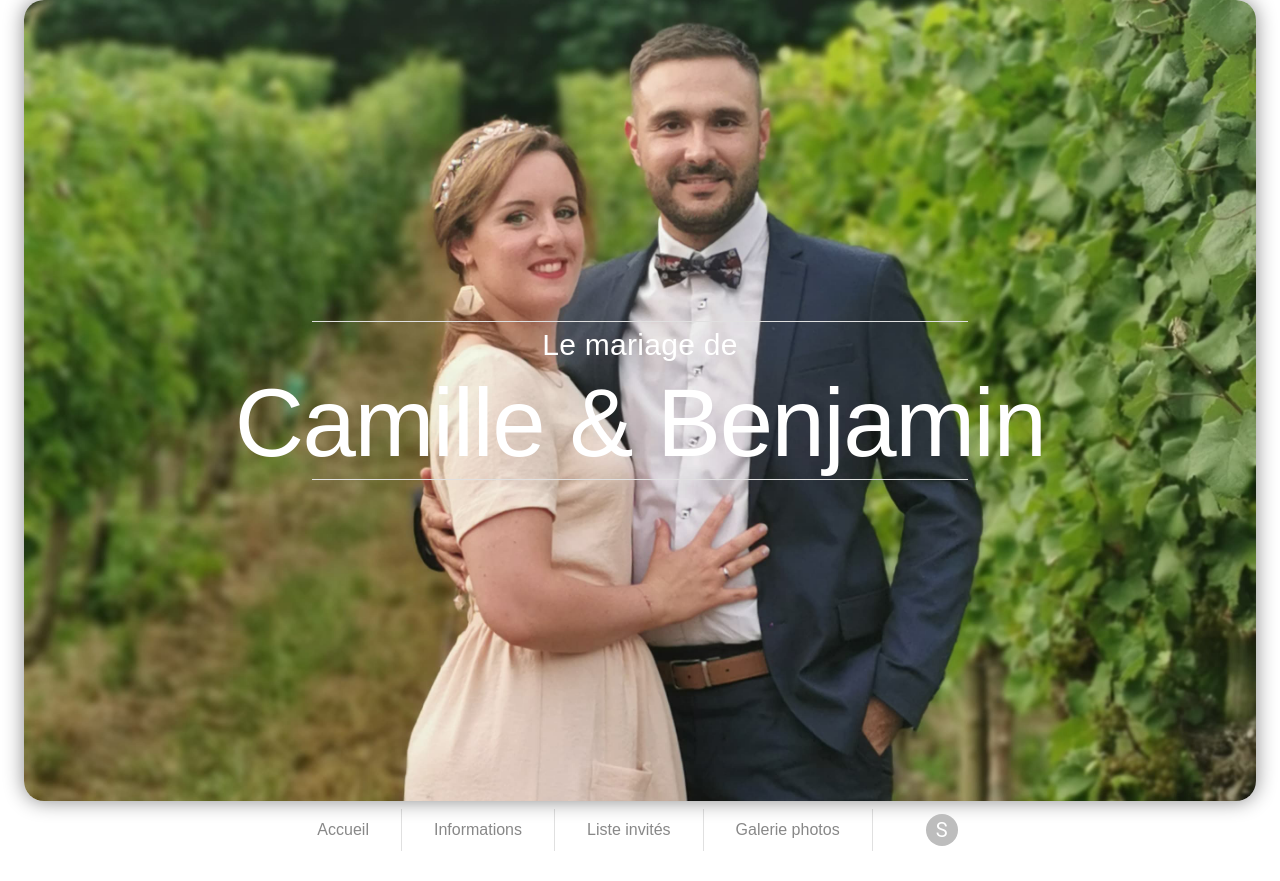
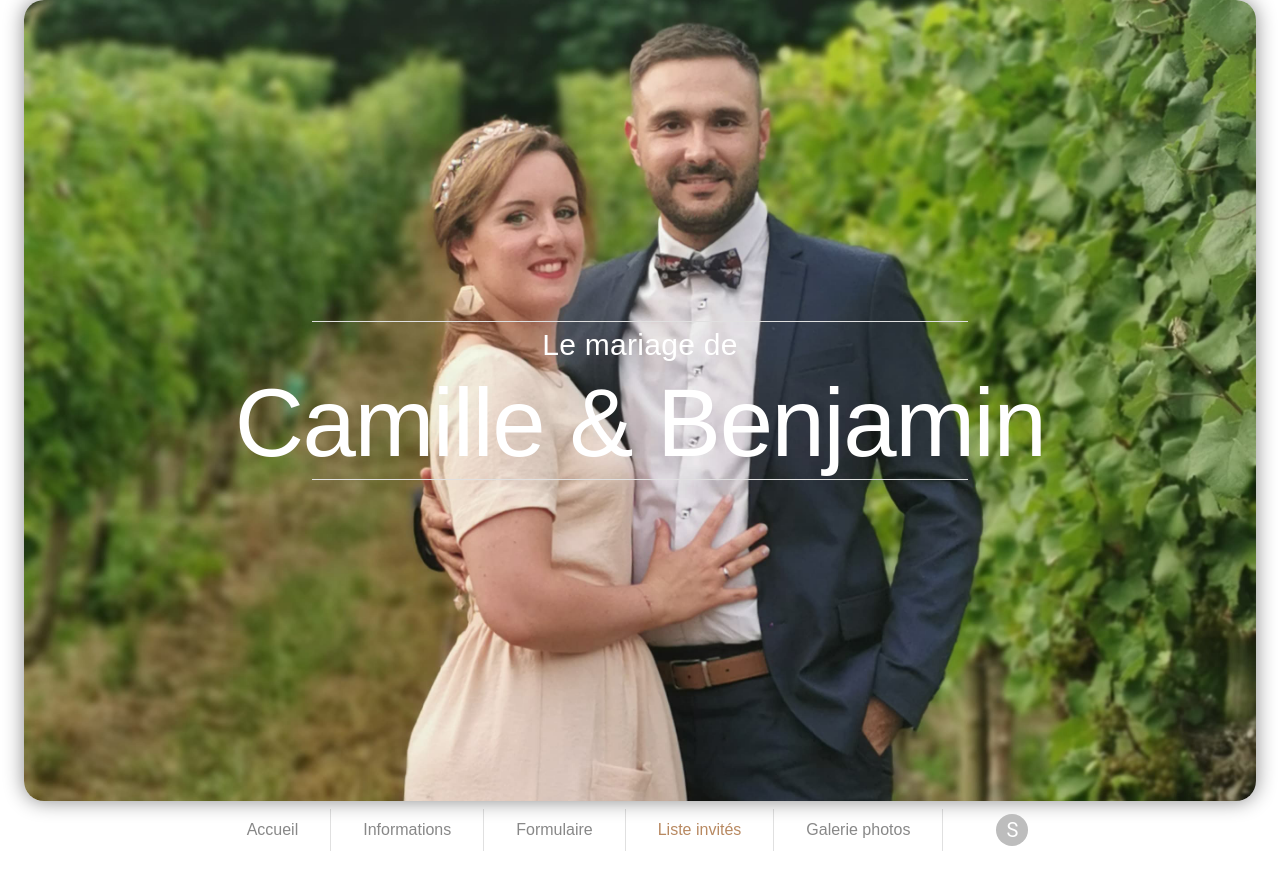
Before and after one commit to BenGex31/weddingguests, a React (Create React App) app: page /guests in a window 1280 px wide. Built offline with nearby package versions, Linux system fonts and the light colour scheme; no server answers; sample sign-in values are in the browser's storage; a web font is replaced by a local one.

Commit message:
Update NavBar.jsx
fix bug change color link

```diff
--- a/src/components/NavBar.jsx
+++ b/src/components/NavBar.jsx
@@ -1,5 +1,5 @@
 import React, { useState, useEffect } from "react";
-import { Link } from "react-router-dom";
+import { Link, useLocation } from "react-router-dom";
 import { Stack, Divider, Grid } from "@mui/material";
 import { makeStyles } from "@mui/styles";
 import theme from "../core/theme/MuiTheme";
@@ -24,6 +24,8 @@ const useStyles = makeStyles({
 
 const NavBar = () => {
   const classes = useStyles();
+  let location = useLocation();
+  console.log(location.pathname);
   const [mobileView, setMobileView] = useState(false);
   const [links, setLinks] = useState([
     {
@@ -42,54 +44,26 @@ const NavBar = () => {
     },
     {
       id: 3,
+      label: "Formulaire",
+      clicked: false,
+      link: "/formulaire",
+      divider: true,
+    },
+    {
+      id: 4,
       label: "Liste invités",
       clicked: false,
       link: "/guests",
       divider: true,
     },
     {
-      id: 4,
+      id: 5,
       label: "Galerie photos",
       clicked: false,
       link: "/galerie",
       divider: true,
     },
   ]);
-
-  const displayLinkClicked = (link) => {
-    if (link === "/home") {
-      let homeLink = [...links];
-      homeLink[0].clicked = true;
-      homeLink[1].clicked = false;
-      homeLink[2].clicked = false;
-      homeLink[3].clicked = false;
-      setLinks(homeLink);
-    }
-    if (link === "/informations") {
-      let infoLink = [...links];
-      infoLink[0].clicked = false;
-      infoLink[1].clicked = true;
-      infoLink[2].clicked = false;
-      infoLink[3].clicked = false;
-      setLinks(infoLink);
-    }
-    if (link === "/guests") {
-      let guestsLink = [...links];
-      guestsLink[0].clicked = false;
-      guestsLink[1].clicked = false;
-      guestsLink[2].clicked = true;
-      guestsLink[3].clicked = false;
-      setLinks(guestsLink);
-    }
-    if (link === "/galerie") {
-      let galerieLink = [...links];
-      galerieLink[0].clicked = false;
-      galerieLink[1].clicked = false;
-      galerieLink[2].clicked = false;
-      galerieLink[3].clicked = true;
-      setLinks(galerieLink);
-    }
-  };
 
   useEffect(() => {
     const setResponsiveness = () => {
@@ -117,12 +91,15 @@ const NavBar = () => {
         divider={<Divider orientation='vertical' flexItem />}
       >
         {!mobileView ? (
-          links.map((item) => (
+          links.map((item, index) => (
             <Link
               key={item.id}
-              className={item.clicked ? classes.linkClicked : classes.link}
+              className={
+                location.pathname === item.link
+                  ? classes.linkClicked
+                  : classes.link
+              }
               to={item.link}
-              onClick={() => displayLinkClicked(item.link)}
             >
               {item.label}
             </Link>
```
